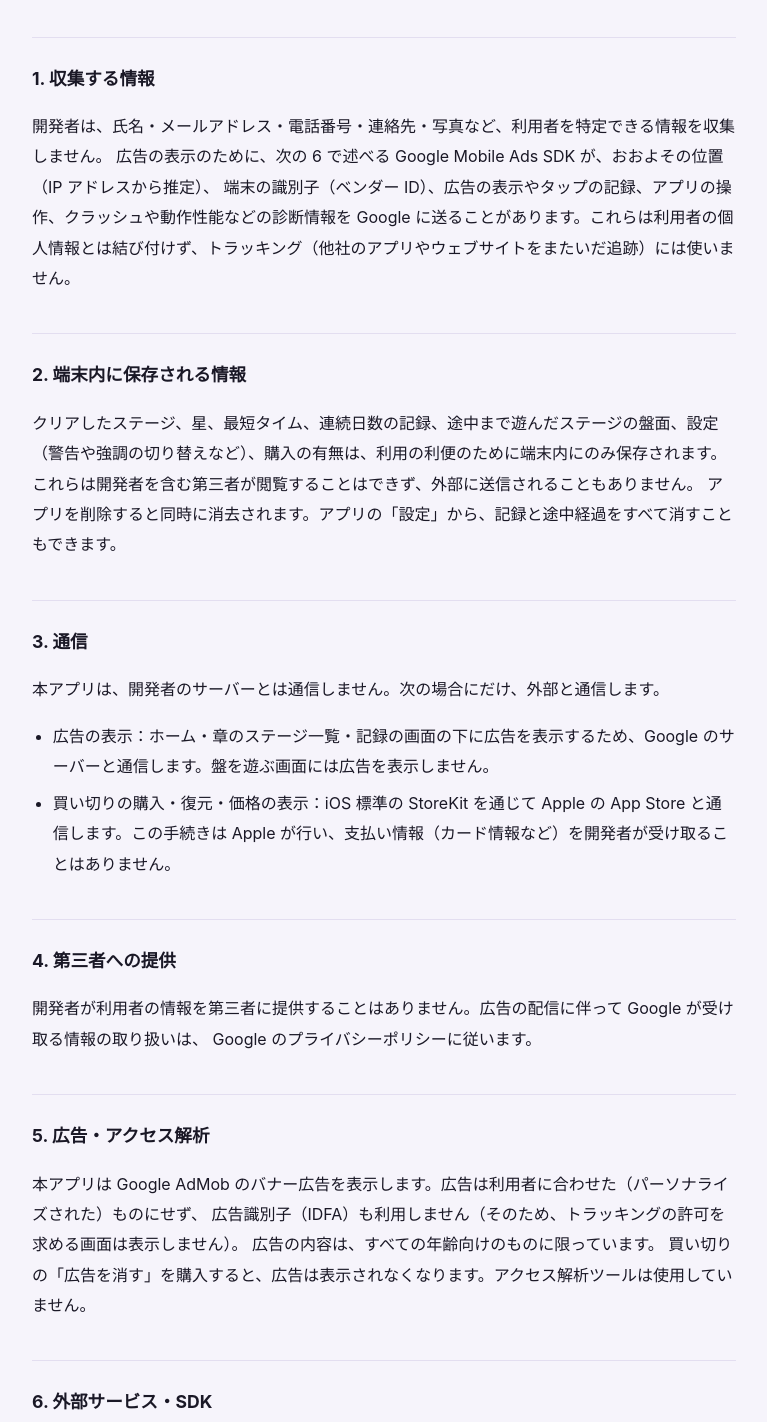
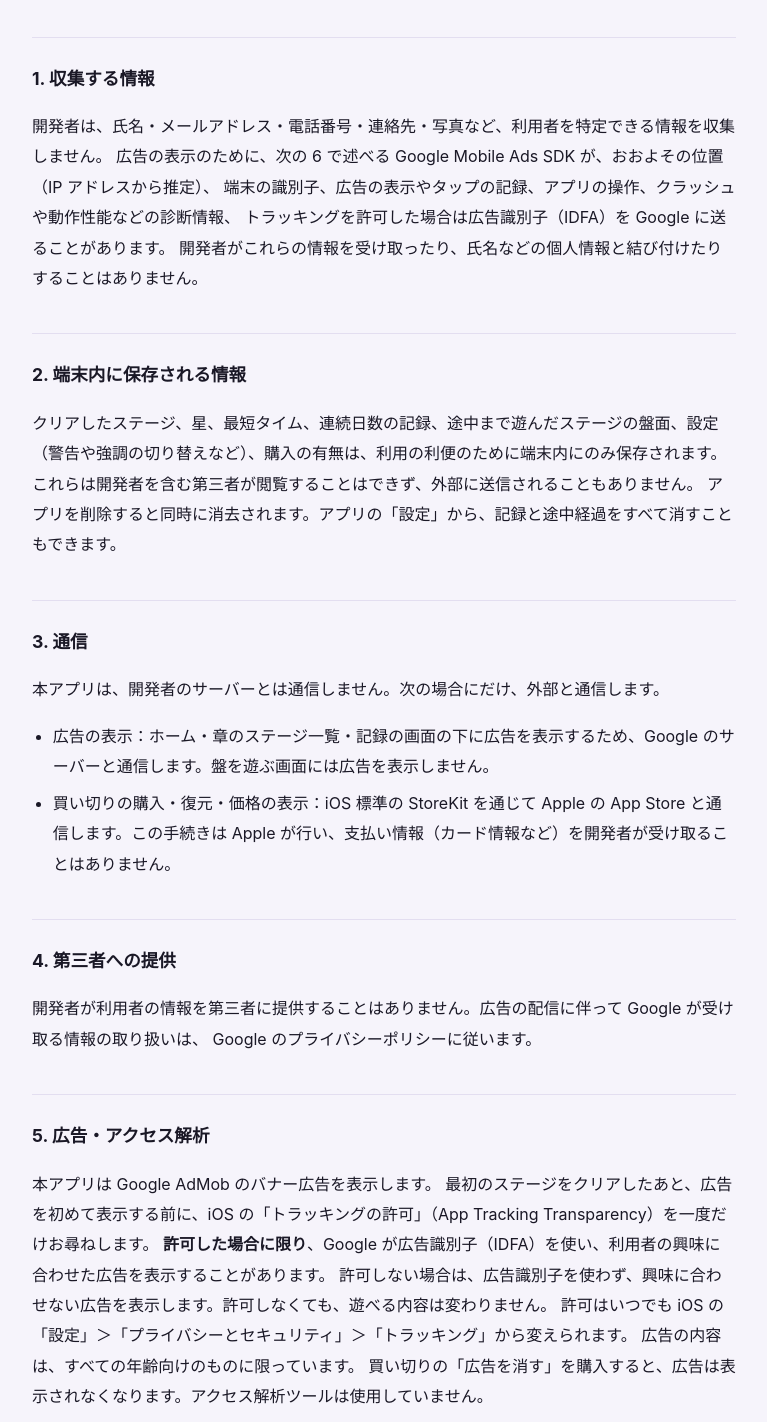
Before and after one commit to koichi0059/koichi0059.github.io, a plain HTML site: page masume/privacy/index.html in a window 1280 px wide. Shown: the part 335-1757 px from the top of the page, without its empty margins (256-1023 px from the left). Drawn offline with Linux system fonts and the light colour scheme.

Commit message:
マスメ: トラッキングの許可（ATT）に合わせてプライバシーポリシーを改定
Co-Authored-By: Claude Opus 5.5 <noreply@anthropic.com>

```diff
--- a/masume/privacy/index.html
+++ b/masume/privacy/index.html
@@ -69,7 +69,7 @@
 <main>
 
 <h1>プライバシーポリシー</h1>
-<p class="dates">iOS アプリ <span class="app">マスメ</span>　制定 2026年10月31日／改定 2026年11月20日</p>
+<p class="dates">iOS アプリ <span class="app">マスメ</span>　制定 2026年10月31日／改定 2026年11月23日</p>
 
 <div class="lead">
   <p><strong>マスメは、利用者を特定できる情報を集めません。</strong>
@@ -81,8 +81,9 @@
 <h2>1. 収集する情報</h2>
 <p>開発者は、氏名・メールアドレス・電話番号・連絡先・写真など、利用者を特定できる情報を収集しません。
 広告の表示のために、次の 6 で述べる Google Mobile Ads SDK が、おおよその位置（IP アドレスから推定）、
-端末の識別子（ベンダー ID）、広告の表示やタップの記録、アプリの操作、クラッシュや動作性能などの診断情報を
-Google に送ることがあります。これらは利用者の個人情報とは結び付けず、トラッキング（他社のアプリやウェブサイトをまたいだ追跡）には使いません。</p>
+端末の識別子、広告の表示やタップの記録、アプリの操作、クラッシュや動作性能などの診断情報、
+トラッキングを許可した場合は広告識別子（IDFA）を Google に送ることがあります。
+開発者がこれらの情報を受け取ったり、氏名などの個人情報と結び付けたりすることはありません。</p>
 
 <h2>2. 端末内に保存される情報</h2>
 <p>クリアしたステージ、星、最短タイム、連続日数の記録、途中まで遊んだステージの盤面、設定
@@ -102,8 +103,11 @@ Google に送ることがあります。これらは利用者の個人情報と
 Google のプライバシーポリシーに従います。</p>
 
 <h2>5. 広告・アクセス解析</h2>
-<p>本アプリは Google AdMob のバナー広告を表示します。広告は利用者に合わせた（パーソナライズされた）ものにせず、
-広告識別子（IDFA）も利用しません（そのため、トラッキングの許可を求める画面は表示しません）。
+<p>本アプリは Google AdMob のバナー広告を表示します。
+最初のステージをクリアしたあと、広告を初めて表示する前に、iOS の「トラッキングの許可」（App Tracking Transparency）を一度だけお尋ねします。
+<strong>許可した場合に限り</strong>、Google が広告識別子（IDFA）を使い、利用者の興味に合わせた広告を表示することがあります。
+許可しない場合は、広告識別子を使わず、興味に合わせない広告を表示します。許可しなくても、遊べる内容は変わりません。
+許可はいつでも iOS の「設定」＞「プライバシーとセキュリティ」＞「トラッキング」から変えられます。
 広告の内容は、すべての年齢向けのものに限っています。
 買い切りの「広告を消す」を購入すると、広告は表示されなくなります。アクセス解析ツールは使用していません。</p>
 
@@ -116,7 +120,7 @@ Google のプライバシーポリシーに従います。</p>
 </ul>
 
 <h2>7. お子様の利用について</h2>
-<p>本アプリは利用者を特定できる情報を収集しません。広告は、すべての年齢向けの内容に限り、パーソナライズしていません。</p>
+<p>本アプリは利用者を特定できる情報を収集しません。広告は、すべての年齢向けの内容に限っています。興味に合わせた広告は、トラッキングを許可した場合だけです。</p>
 
 <h2>8. 本ポリシーの変更</h2>
 <p>本ポリシーの内容を変更する場合は、このページを更新します。アプリの機能追加に
```
